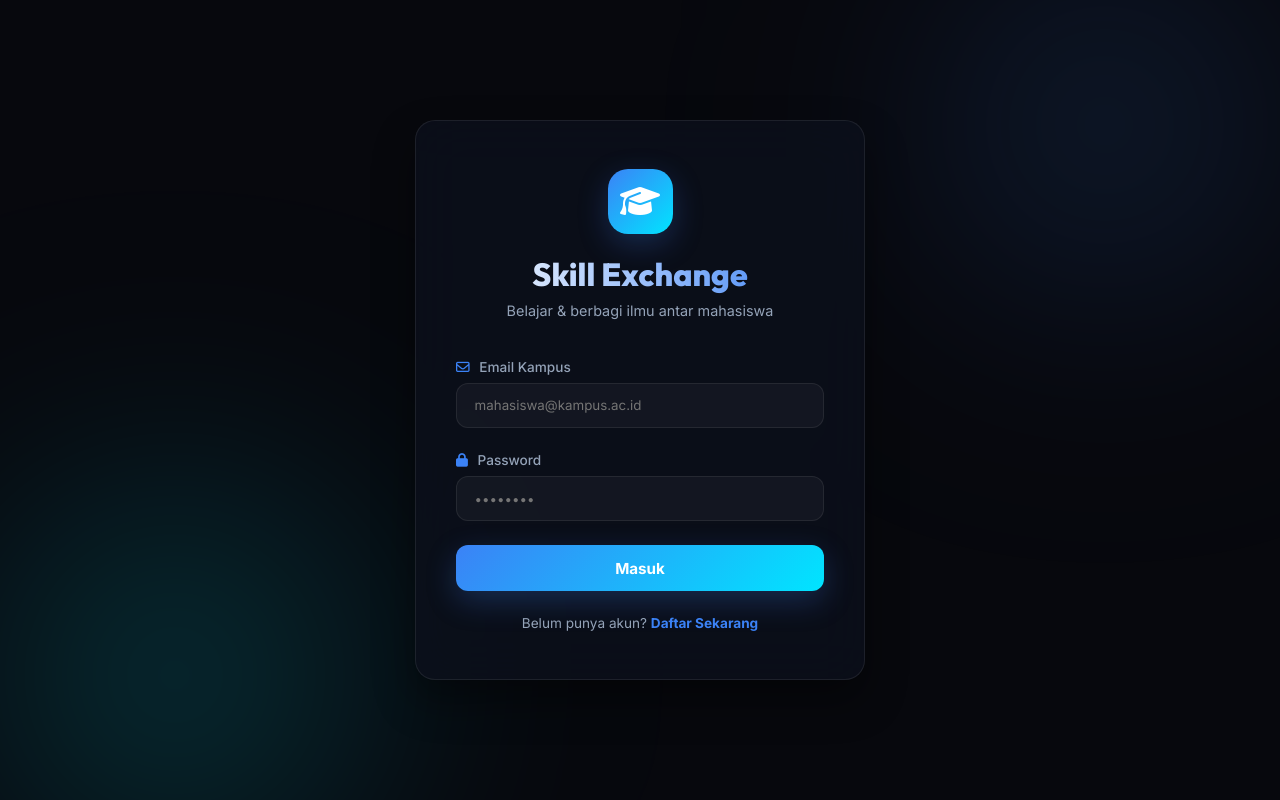
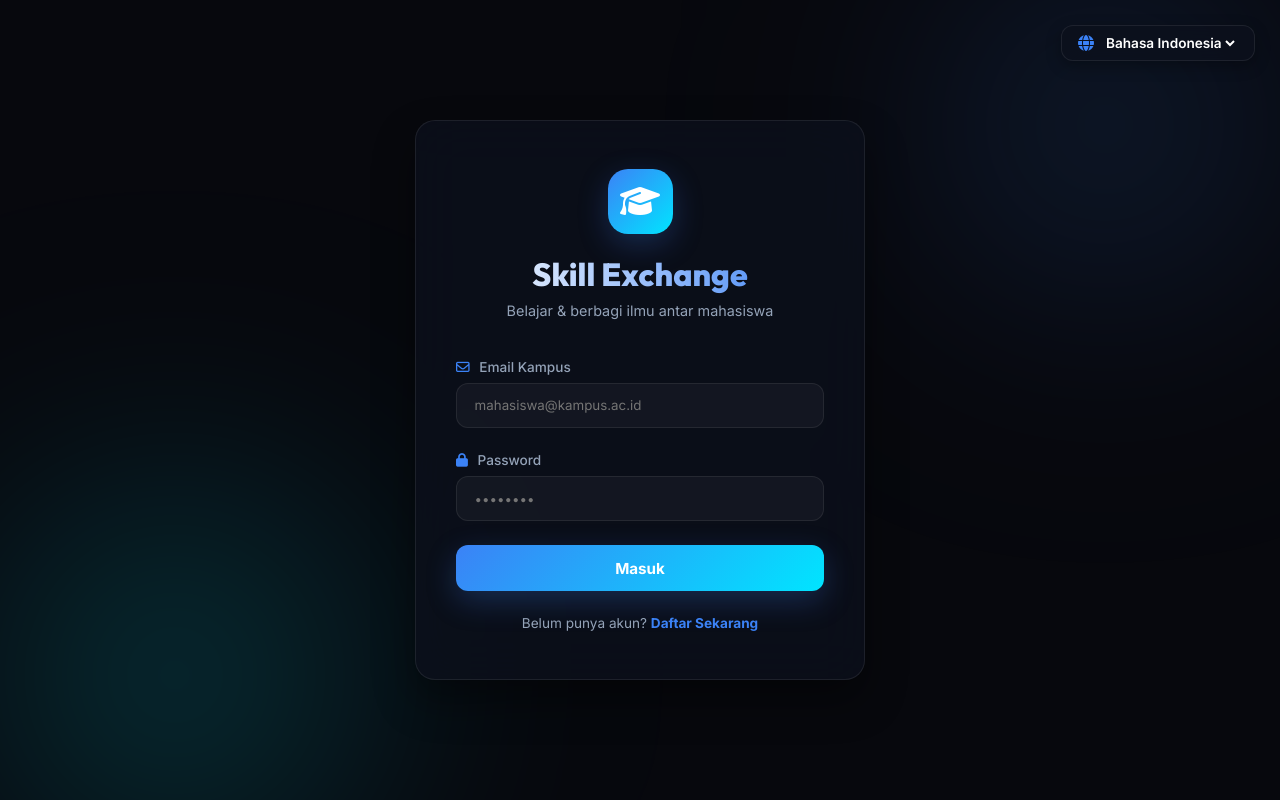
Before and after one commit to eminokizunajoy/test, a PHP site: page / in a window 1280 px wide. Run offline with PHP 8.4, Linux system fonts and the light colour scheme.

Commit message:
Deploy: add language selector to login and registration pages

```diff
--- a/skill-exchange-market/app.js
+++ b/skill-exchange-market/app.js
@@ -369,6 +369,7 @@ const elToRegister = document.getElementById("to-register");
 const elToLogin = document.getElementById("to-login");
 const elBtnLogout = document.getElementById("btn-logout");
 const elLangSelect = document.getElementById("lang-select");
+const elAuthLangSelect = document.getElementById("auth-lang-select");
 
 // Sidebar DOM
 const elUserDisplayName = document.getElementById("user-display-name");
@@ -465,12 +466,14 @@ function updateLanguageUI() {
         }
     });
 
-    elLangSelect.value = currentLanguage;
+    if (elLangSelect) elLangSelect.value = currentLanguage;
+    if (elAuthLangSelect) elAuthLangSelect.value = currentLanguage;
 }
 
 elLangSelect.addEventListener("change", (e) => {
     currentLanguage = e.target.value;
     localStorage.setItem("sem_lang", currentLanguage);
+    if (elAuthLangSelect) elAuthLangSelect.value = currentLanguage;
     updateLanguageUI();
 
     // Refresh page structures
@@ -479,6 +482,23 @@ elLangSelect.addEventListener("change", (e) => {
     renderMatches();
     renderChat();
 });
+
+if (elAuthLangSelect) {
+    elAuthLangSelect.addEventListener("change", (e) => {
+        currentLanguage = e.target.value;
+        localStorage.setItem("sem_lang", currentLanguage);
+        if (elLangSelect) elLangSelect.value = currentLanguage;
+        updateLanguageUI();
+
+        // Refresh page structures if logged in
+        if (currentUser) {
+            renderDashboard();
+            renderSearch();
+            renderMatches();
+            renderChat();
+        }
+    });
+}
 
 // ================= ROUTING & MENU SWITCHING =================
 elMenuItems.forEach(item => {
--- a/skill-exchange-market/index.html
+++ b/skill-exchange-market/index.html
@@ -39,6 +39,17 @@
 
     <!-- ================= AUTH CONTAINER ================= -->
     <div id="auth-container" class="auth-container">
+        <!-- Floating Auth Language Selector -->
+        <div class="auth-lang-selector">
+            <i class="fa-solid fa-globe"></i>
+            <select id="auth-lang-select">
+                <option value="id">Bahasa Indonesia</option>
+                <option value="jp">日本語</option>
+                <option value="en">English</option>
+                <option value="zh">中文</option>
+            </select>
+        </div>
+
         <!-- Login Card -->
         <div id="login-card" class="auth-card">
             <div class="brand">
--- a/skill-exchange-market/style.css
+++ b/skill-exchange-market/style.css
@@ -89,6 +89,41 @@ body {
     align-items: center;
     min-height: 100vh;
     padding: 2rem;
+    position: relative;
+}
+
+.auth-lang-selector {
+    position: absolute;
+    top: 25px;
+    right: 25px;
+    background: var(--bg-card);
+    border: 1px solid var(--border-color);
+    padding: 8px 16px;
+    border-radius: var(--radius-md);
+    display: flex;
+    align-items: center;
+    gap: 8px;
+    backdrop-filter: blur(15px);
+    box-shadow: 0 5px 15px rgba(0, 0, 0, 0.3);
+    z-index: 50;
+}
+
+.auth-lang-selector select {
+    background: transparent;
+    border: none;
+    color: var(--text-primary);
+    font-family: var(--font-body);
+    font-size: 0.85rem;
+    font-weight: 600;
+    cursor: pointer;
+}
+
+.auth-lang-selector select:focus {
+    outline: none;
+}
+
+.auth-lang-selector i {
+    color: var(--primary);
 }
 
 .auth-card {
```
